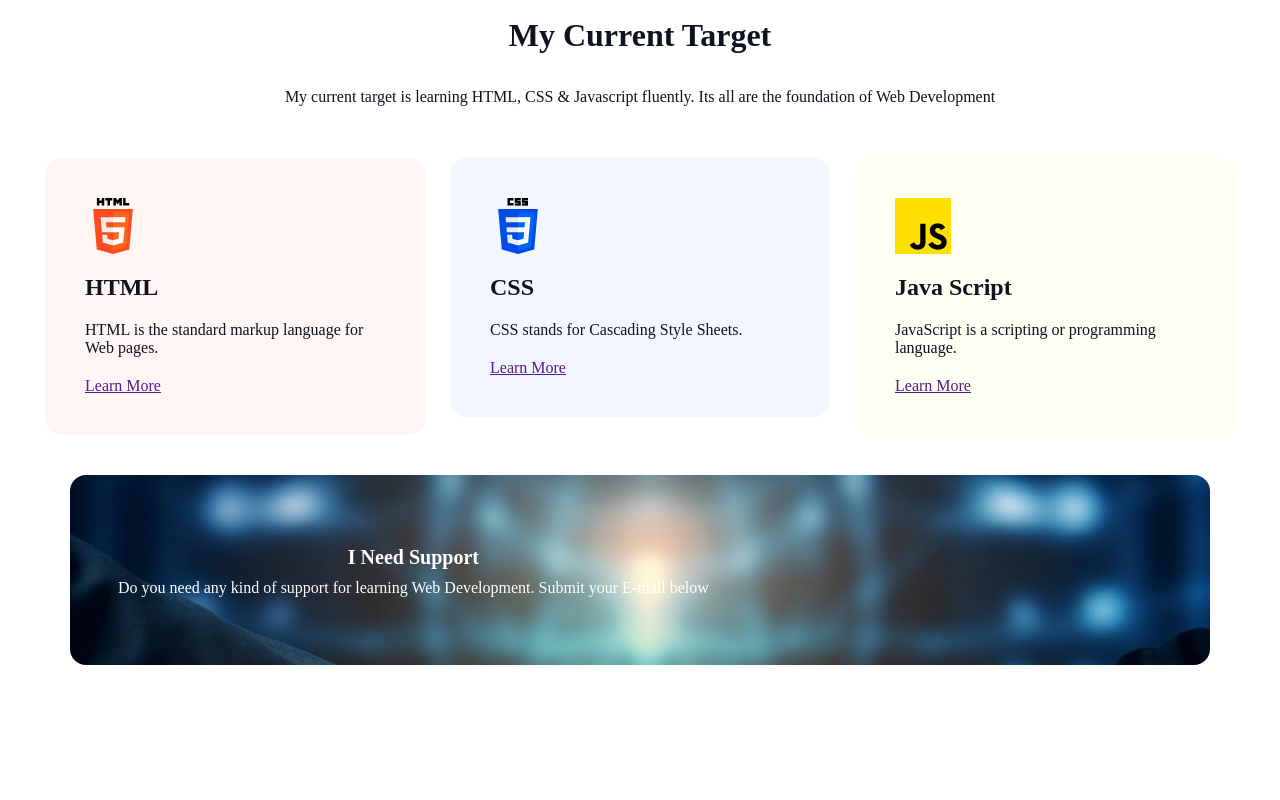
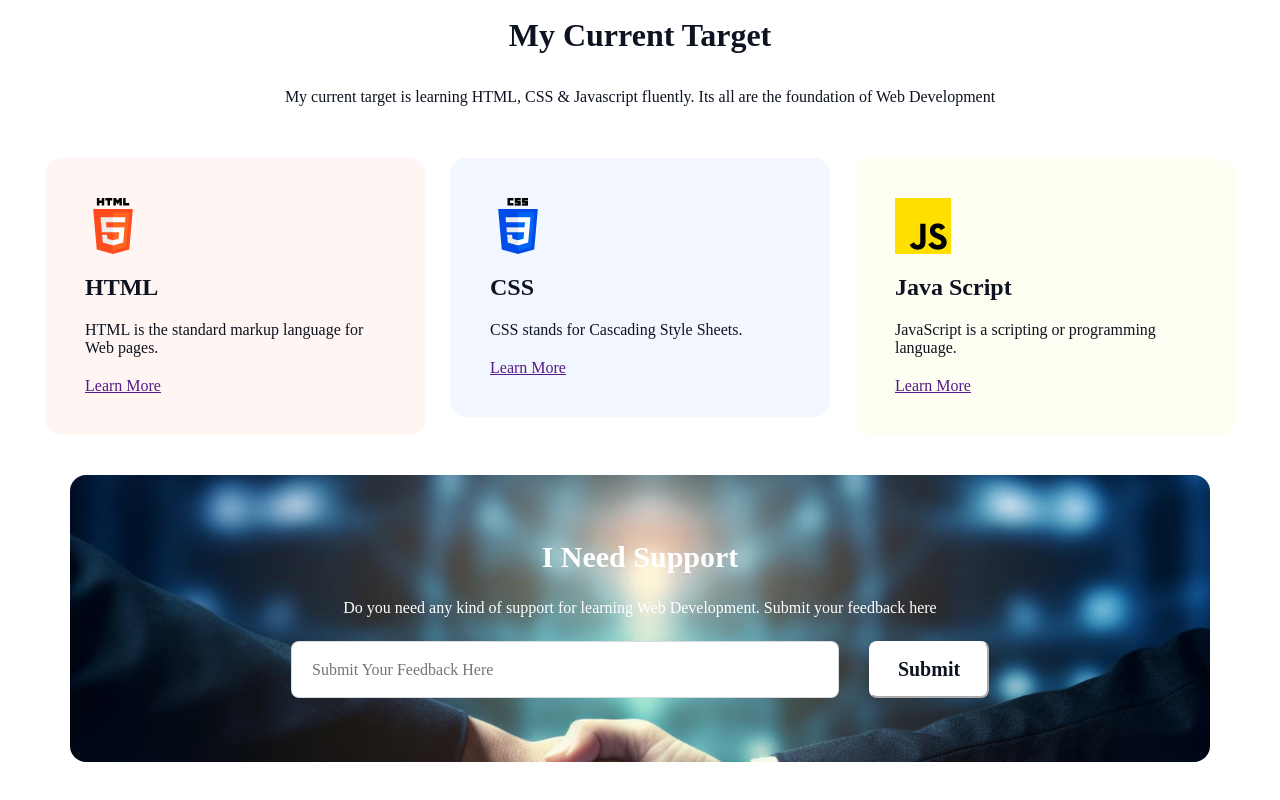
Before and after one commit to designer-sujon/portflio-assignment1, a plain HTML site: page index.html in a window 1280 px wide. Shown: the part 3059-3859 px from the top of the page. Before the commit the page ends 3774 px from the top, so only its background shows below. Drawn offline with Linux system fonts and the light colour scheme; a web font is replaced by a local one.

Commit message:
added support section final

```diff
--- a/index.html
+++ b/index.html
@@ -113,9 +113,15 @@
         </section>
         <!-- I Need Support -->
          <section class="handshak-bg">
-            <div>
+            <div class="support-container">
+            <div class="support-content">
                 <h2 class="support-title">I Need Support</h2>
-                <p class="support-description">Do you need any kind of support for learning Web Development. Submit your E-mail below</p>
+                <p class="support-description">Do you need any kind of support for learning Web Development. Submit your feedback here</p>
+            </div>
+            <div class="feedback-content">
+                <input class="feedback" type="text" placeholder="Submit Your Feedback Here">
+                <button class="btn-feedback">Submit</button>
+            </div>
             </div>
 
          </section>
--- a/styles/portfolio.css
+++ b/styles/portfolio.css
@@ -314,33 +314,83 @@ main{
 /* need support */
 .handshak-bg{
     background-image: url(../assets/handshake.jpg);
+    border-radius: 16px;
+    background: rgba(0, 0, 0, 0.2),rgba(0, 0, 0, 0.2),rgba(0, 0, 0, 0.2),url(../assets/handshake.jpg);
     background-repeat: no-repeat;
     background-size: cover;
     border-radius: 16px;
-    background: rgba(0, 0, 0, 0.2),rgba(0, 0, 0, 0.2),rgba(0, 0, 0, 0.2),url(Email);
+    padding: 64px 48px 64px 48px;
+    margin-bottom: 50px;
+}
+.support-container{
     display: flex;
     flex-direction: column;
-    justify-content: flex-start;
-    align-items: flex-start;
-    padding: 64px 48px 64px 48px;
-    margin-bottom: 50px;
+    justify-content: center;
+    align-items: center;
+    gap: 20px;
 }
 .support-title{
     color: rgb(255, 255, 255);
     font-family: Azeret Mono;
-    font-size: 20px;
+    font-size: 30px;
     font-weight: 700;
     line-height: 36px;
     letter-spacing: 0%;
     text-align: center;
 }
+
+.support-content{
+    display: flex;
+    flex-direction: column;
+    justify-content: center;
+    align-items: center;
+    gap: 20px;
+}
 .support-description{
     color: rgb(255, 255, 255);
     font-family: Azeret Mono;
-
     font-size: 16px;
     font-weight: 400;
     line-height: 26px;
     letter-spacing: 0%;
     text-align: center;
 }
+.feedback{
+    position: static;
+    width: 548px;
+    height: 57px;
+    box-sizing: border-box;
+    border: 1px solid rgba(13, 19, 33, 0.15);
+    border-radius: 8px;
+    background: rgb(255, 255, 255);
+    color: rgba(13, 19, 33, 0.4);
+    font-family: Azeret Mono;
+    font-size: 16px;
+    font-weight: 400;
+    text-align: left;
+    padding: 20px;
+
+
+}
+.feedback-content{
+    display: flex;
+    flex-direction: row;
+    justify-content: center;
+    align-items: center;
+    gap: 30px;
+}
+
+.btn-feedback{
+    position: static;
+    width: 120px;
+    height: 57px;
+    border-radius: 8px;
+    background: rgb(255, 255, 255);
+    border-color: white;
+    font-size: ;
+    color: rgb(13, 19, 33);
+    font-family: Azeret Mono;
+    font-size: 20px;
+    font-weight: 600;
+    text-align: center;
+}
```
